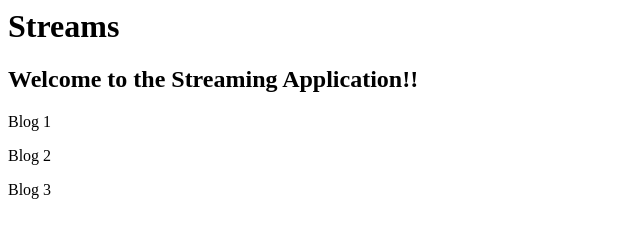
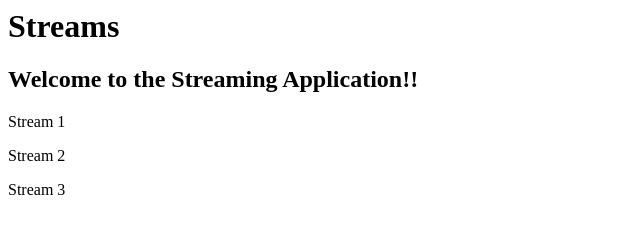
Before and after one commit to anveshmuppeda/kubernetes-ingress, a plain HTML site: page dockerfiles/streaming-application/index.html in a window 1280 px wide. Shown: the full height of the page, 0-640 px from the left. Drawn offline with Linux system fonts and the light colour scheme.

Commit message:
Update streaming docker file

```diff
--- a/dockerfiles/streaming-application/index.html
+++ b/dockerfiles/streaming-application/index.html
@@ -6,9 +6,9 @@
     <div class="container">
       <h1>Streams</h1>
       <h2>Welcome to the Streaming Application!!</h2>
-      <p>Blog 1</p>
-      <p>Blog 2</p>
-      <p>Blog 3</p>
+      <p>Stream 1</p>
+      <p>Stream 2</p>
+      <p>Stream 3</p>
     </div>
   </body>
 </html>
```
